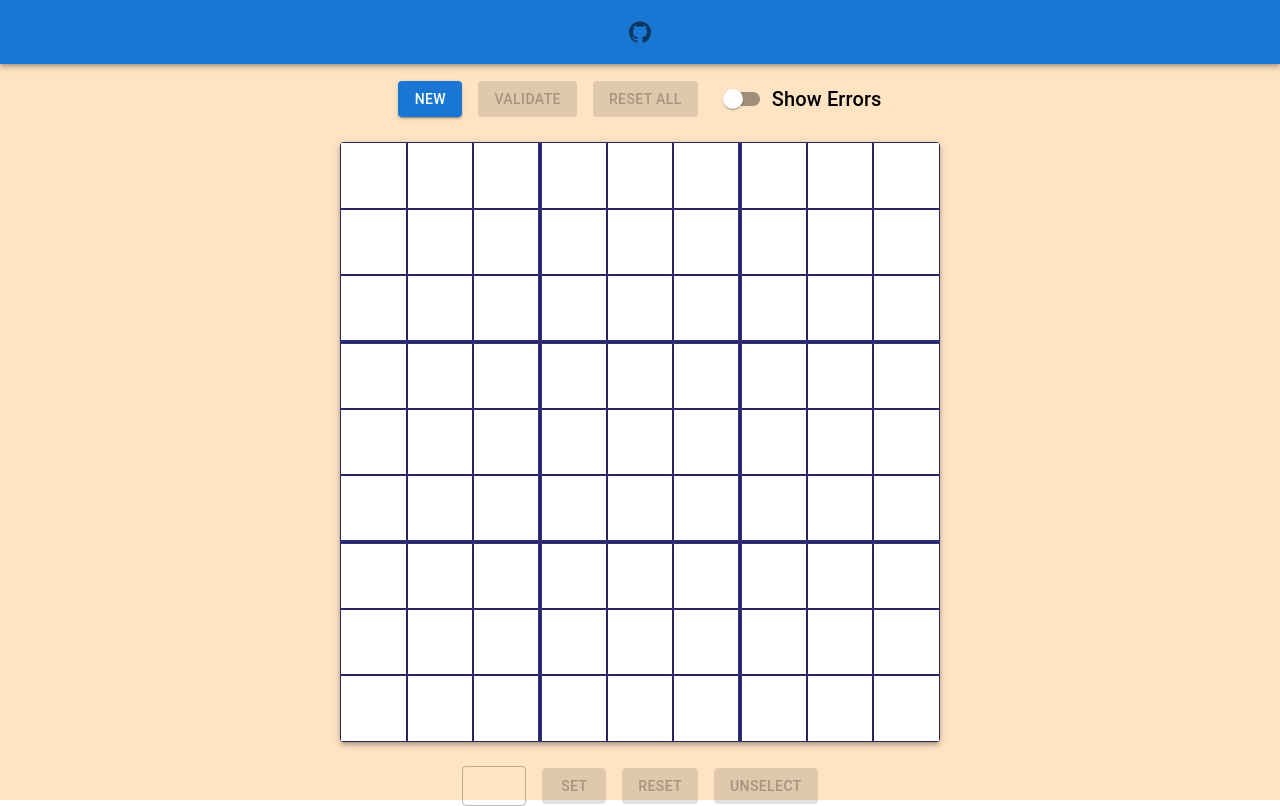
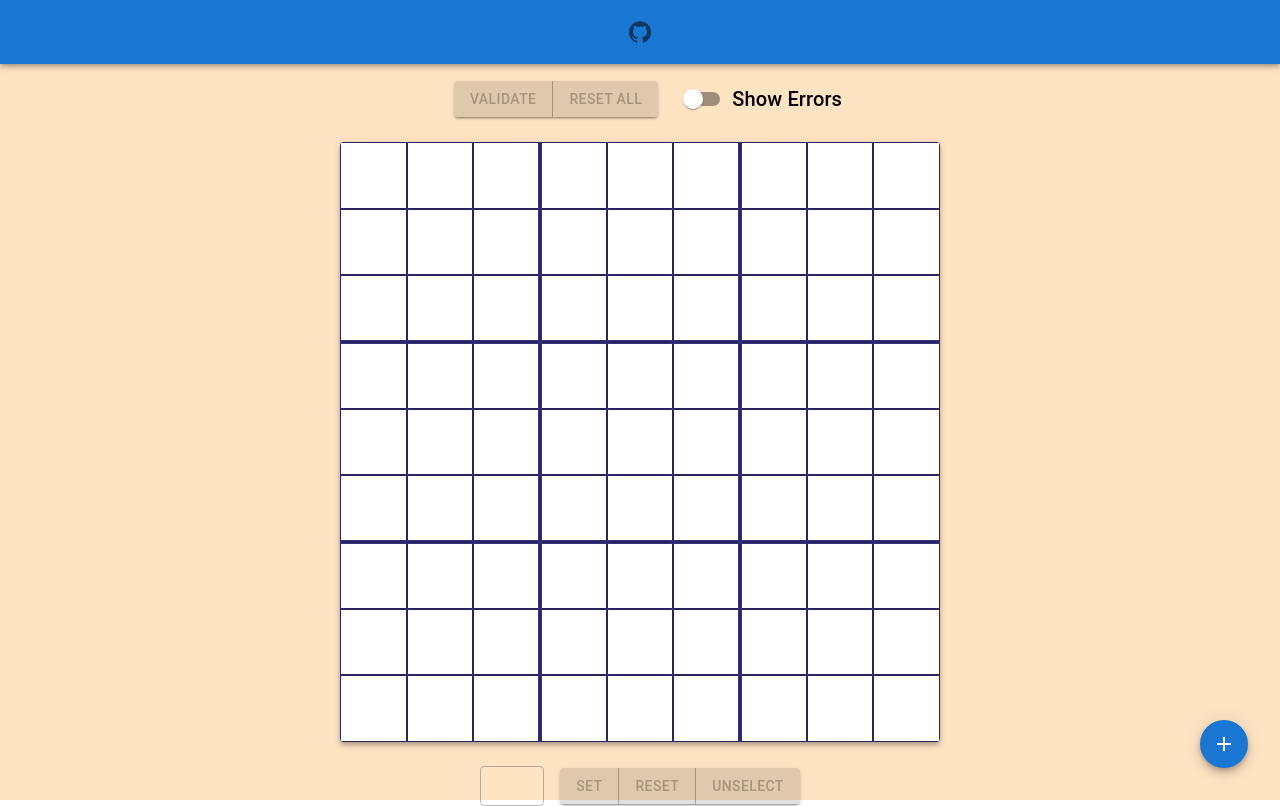
Before and after one commit to seanluong/sudoku, a React (Vite) app: page / in a window 1280 px wide. Built offline with nearby package versions, Linux system fonts and the light colour scheme; no server answers.

Commit message:
Use floating button and button groups

```diff
--- a/src/components/GameControls.tsx
+++ b/src/components/GameControls.tsx
@@ -1,4 +1,5 @@
-import { Button, FormControlLabel, Stack, Switch, Typography } from "@mui/material"
+import { Button, ButtonGroup, Fab, FormControlLabel, Stack, Switch, Typography } from "@mui/material"
+import AddIcon from '@mui/icons-material/Add';
 import { useDispatch, useSelector } from "react-redux";
 import { useShowErrorsContext } from "../context/ShowErrorsContext";
 import { CellsState, newGame, resetAllCells, validateAll } from "../reducers/CellsReducer";
@@ -35,11 +36,17 @@ export const GameControls = () => {
                 justifyContent: "center",
                 alignItems: "center",
             }}>
-                <Button variant="contained"
+                <Fab color="primary"
+                    aria-label="add"
+                    size="medium"
                     onClick={handleNewGameClicked}
-                        size="medium">
-                    New
-                </Button>
+                    sx={{
+                        position: "absolute",
+                        bottom: "2rem",
+                        right: "2rem",
+                    }}>
+                    <AddIcon />
+                </Fab>
                 {
                     gameSolved ? (
                         <>
@@ -50,19 +57,18 @@ export const GameControls = () => {
                     ) :
                     (
                         <>
-                            <Button variant="contained"
-                                    size="medium"
+                            <ButtonGroup variant="contained" color="secondary" aria-label="contained secondary button group">
+                                <Button size="medium"
                                         onClick={handleValidateClicked}
                                         disabled={!isBoardFull}>
                                     Validate
                                 </Button>
-                            <Button variant="contained"
-                                    size="medium"
-                                    color="secondary"
+                                <Button size="medium"
                                         disabled={!canResetBoard}
                                         onClick={handleResetAllClicked}>
                                     Reset All
                                 </Button>
+                            </ButtonGroup>
                             <FormControlLabel
                                 label={
                                     <Typography variant="h6">
--- a/src/components/SetResetCellControls.tsx
+++ b/src/components/SetResetCellControls.tsx
@@ -1,4 +1,4 @@
-import { Button, Stack, TextField } from "@mui/material"
+import { Button, ButtonGroup, Stack, TextField } from "@mui/material"
 import { useEffect, useRef, useState } from "react";
 import { useDispatch, useSelector } from "react-redux";
 import { Dispatch } from "redux";
@@ -99,26 +99,28 @@ export const SetResetCellControls = () => {
                 inputRef={textFieldRef}
                 disabled={status === "UNSELECTED"}
                 onChange={handleTextFieldChanged}/>
+            <ButtonGroup variant="contained" color="secondary" aria-label="contained secondary button group">
                 <Button variant="contained"
                     onClick={handleSetClicked}
                     size="medium"
+                    color="primary"
                     disabled={status === "UNSELECTED"}>
                     Set
                 </Button>
                 <Button variant="contained"
                     onClick={handleResetClicked}
                     size="medium"
-                color="secondary"
+
                     disabled={status === "UNSELECTED"}>
                     Reset
                 </Button>
                 <Button variant="contained"
                     size="medium"
-                color="secondary"
                     disabled={status === "UNSELECTED"}
                     onClick={handleUnselectCellClicked}>
                     Unselect
                 </Button>
+            </ButtonGroup>
         </Stack>
     );
 }
```
Lines whose indentation alone changed are shown as unchanged.
